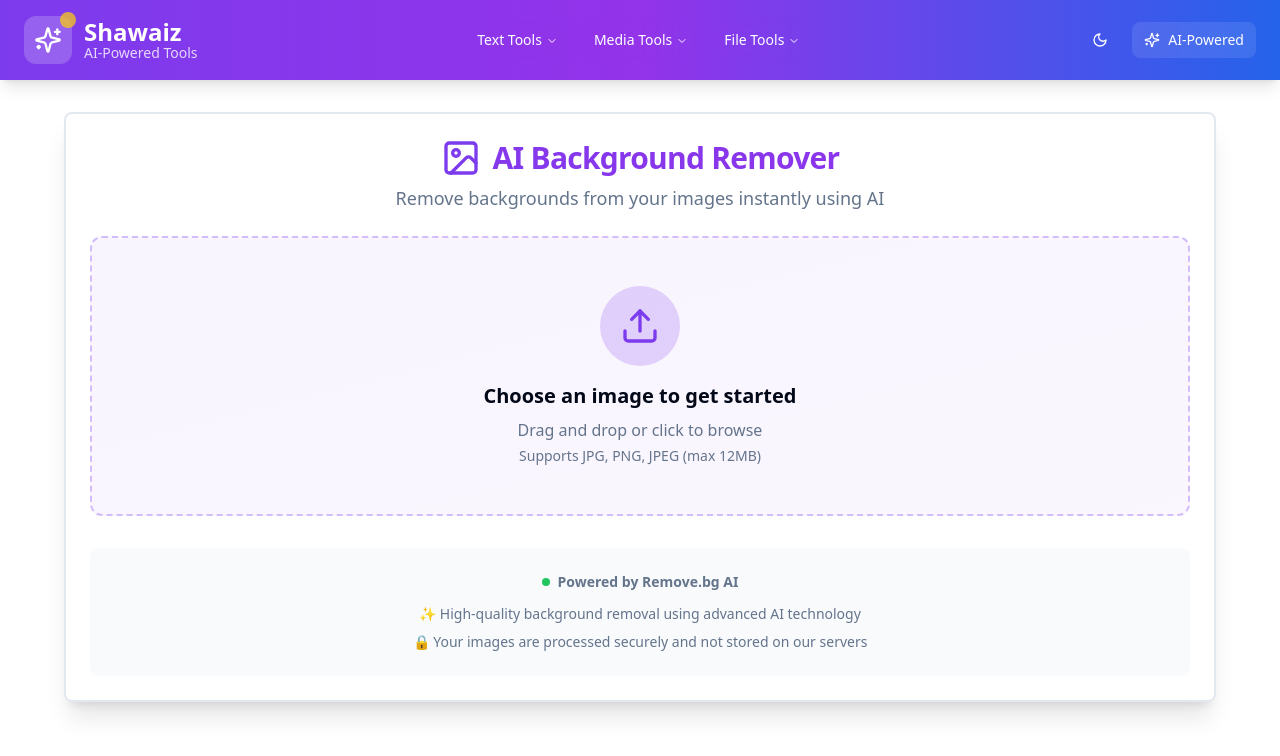
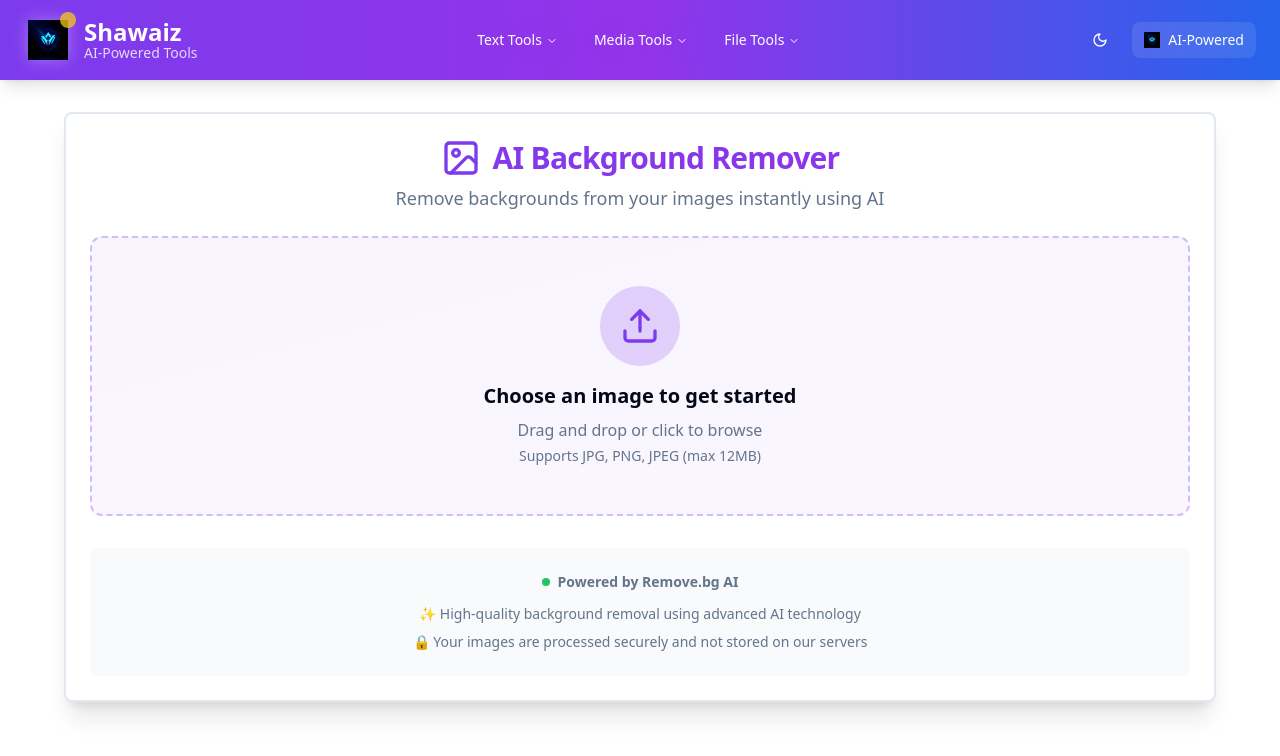
Before and after one commit to Shawaiz-hub/image-whisper-extract, a React (Vite) app: page /background-remover in a window 1280 px wide. Shown: the top 756 px of the page. Built offline with nearby package versions, Linux system fonts and the light colour scheme.

Commit message:
feat: Add logo and remove background
Integrate the provided logo image into the header and remove its background for optimal display.

```diff
--- a/src/components/Header.tsx
+++ b/src/components/Header.tsx
@@ -1,6 +1,5 @@
 
 import React from 'react';
-import { Sparkles } from "lucide-react";
 import { Link, useLocation } from "react-router-dom";
 import {
   NavigationMenu,
@@ -42,8 +41,15 @@ const Header = () => {
       <div className="flex items-center gap-3">
         <Link to="/" className="flex items-center gap-3 hover:opacity-80 transition-opacity">
           <div className="relative">
-            <div className="h-12 w-12 rounded-xl bg-white/20 backdrop-blur-sm flex items-center justify-center">
-              <Sparkles className="h-7 w-7 text-white" />
+            <div className="h-12 w-12 rounded-xl flex items-center justify-center">
+              <img
+                src="/lovable-uploads/3fd2750b-5f16-4f89-8d3f-31102db915a2.png"
+                alt="Shawaiz Logo"
+                className="h-10 w-10 object-contain"
+                style={{
+                  filter: 'drop-shadow(0 0 8px rgba(255, 255, 255, 0.3))'
+                }}
+              />
             </div>
             <div className="absolute -top-1 -right-1 w-4 h-4 bg-yellow-400 rounded-full animate-pulse"></div>
           </div>
@@ -125,7 +131,11 @@ const Header = () => {
       <div className="flex items-center gap-3">
         <ThemeToggle />
         <div className="flex items-center gap-2 bg-white/10 backdrop-blur-sm px-3 py-2 rounded-lg">
-          <Sparkles className="text-white w-4 h-4" />
+          <img
+            src="/lovable-uploads/3fd2750b-5f16-4f89-8d3f-31102db915a2.png"
+            alt="AI Icon"
+            className="w-4 h-4 object-contain"
+          />
           <span className="text-sm font-medium text-white">AI-Powered</span>
         </div>
       </div>
```
Also changed, not shown: public/lovable-uploads/3fd2750b-5f16-4f89-8d3f-31102db915a2.png (added).
